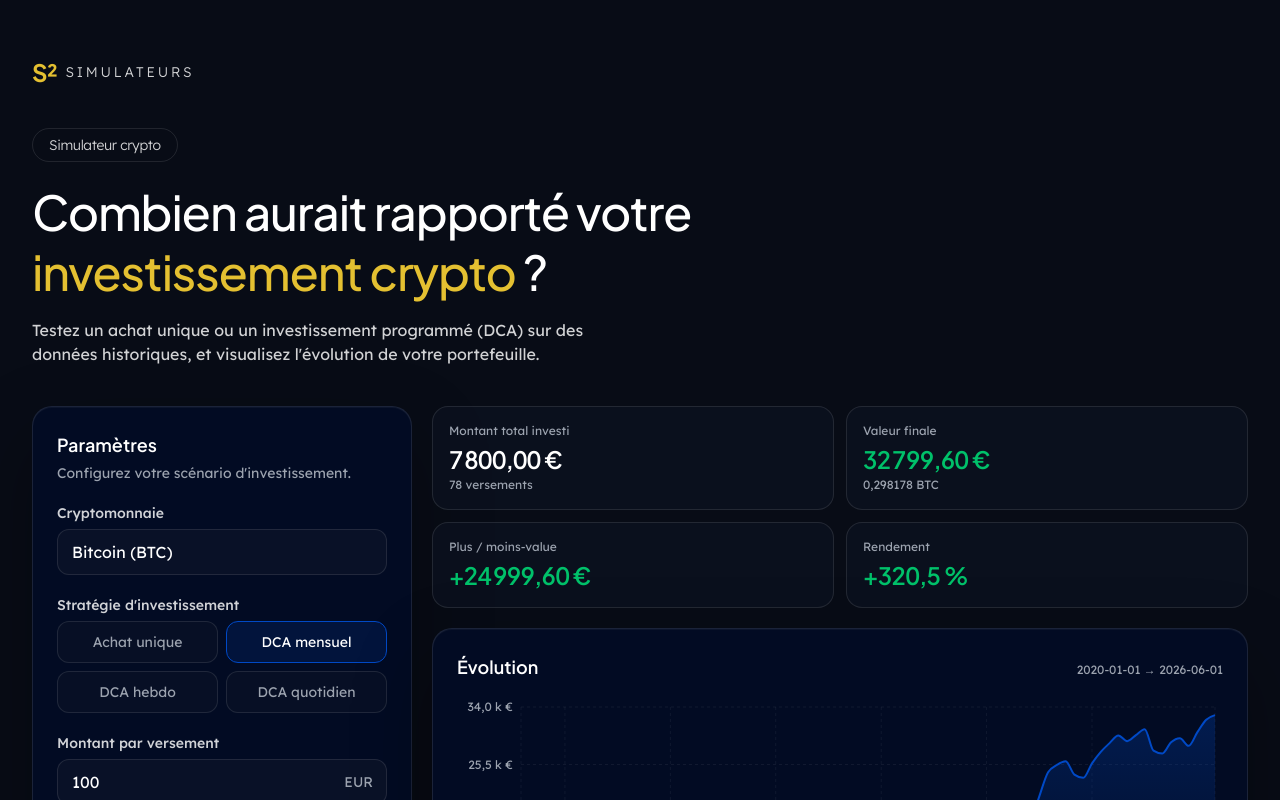
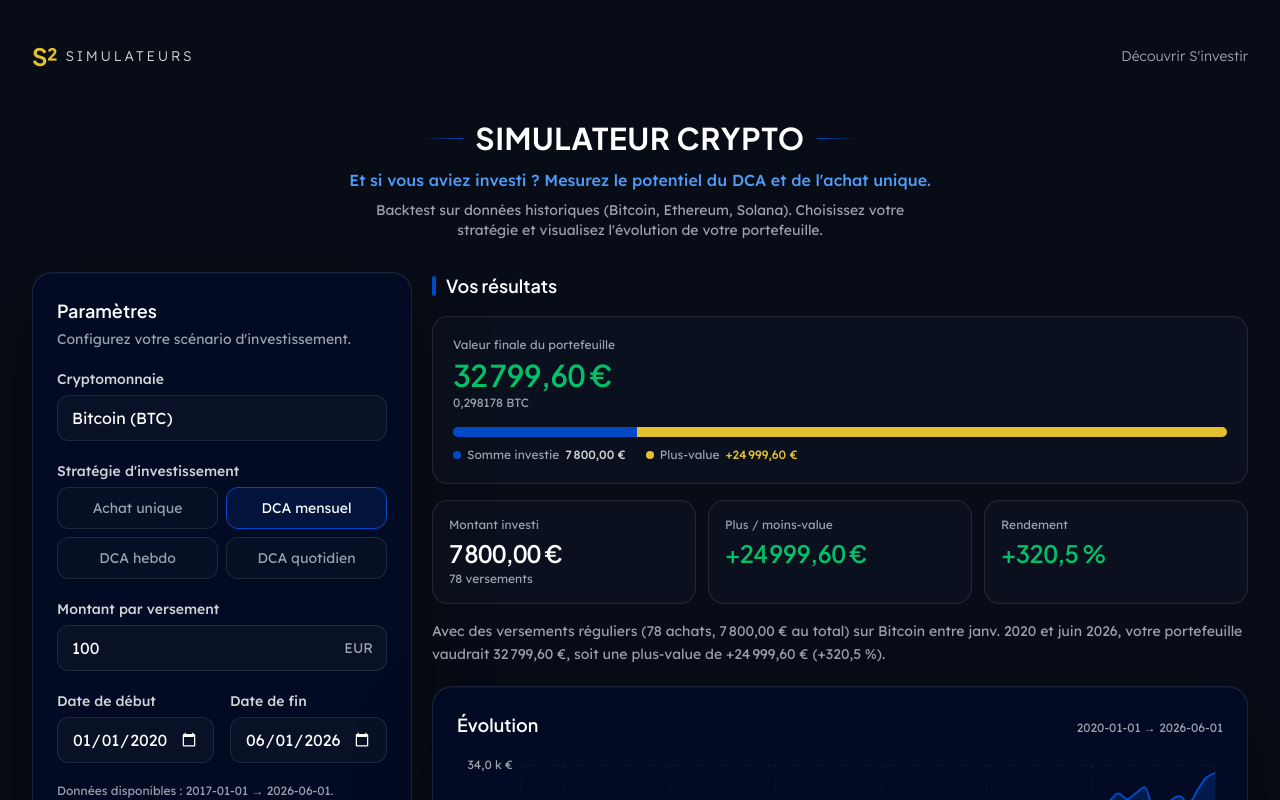
Before and after one commit to nicolasthiebautgeorge-ctrl/simulateur-crypto-sinvestir, a Next.js app in the folder app/: page / in a window 1280 px wide. Shown: the top 800 px of the page. Built offline with nearby package versions, Linux system fonts and the light colour scheme.

Commit message:
feat(ui): refonte resultats + en-tete fidele au design S'investir
Barre empilee investi/plus-value, en-tete a accent bleu, phrase de synthese, titre de section centre en majuscules + sous-titre bleu, top bar avec lien S'investir.

```diff
--- a/app/src/app/globals.css
+++ b/app/src/app/globals.css
@@ -20,6 +20,7 @@
   /* Marque & accents */
   --color-brand: #0049c6;
   --color-brand-deep: #2945a8;
+  --color-brand-light: #4f9cf9;
   --color-focus: #1098f7;
   --color-gold: #e4c031;
   --color-gold-hi: #ffea8f;
--- a/app/src/app/page.tsx
+++ b/app/src/app/page.tsx
@@ -2,30 +2,44 @@ import { CryptoSimulator } from "@/components/simulator/CryptoSimulator";
 
 export default function Home() {
   return (
-    <main className="mx-auto w-full max-w-[var(--container-page)] px-5 py-10 sm:px-8 sm:py-14">
-      <header className="flex items-center gap-2">
-        <span className="font-display text-2xl font-bold text-gold">S&sup2;</span>
-        <span className="text-sm font-light uppercase tracking-[0.2em] text-text-subtle">
-          Simulateurs
-        </span>
+    <main className="mx-auto w-full max-w-[var(--container-page)] px-5 py-8 sm:px-8 sm:py-10">
+      <header className="flex items-center justify-between">
+        <div className="flex items-center gap-2">
+          <span className="font-display text-2xl font-bold text-gold">
+            S&sup2;
+          </span>
+          <span className="text-sm font-light uppercase tracking-[0.2em] text-text-subtle">
+            Simulateurs
+          </span>
+        </div>
+        <a
+          href="https://sinvestir.fr"
+          target="_blank"
+          rel="noopener noreferrer"
+          className="text-sm font-light text-text-muted transition-colors hover:text-text"
+        >
+          Découvrir S&apos;investir
+        </a>
       </header>
 
-      <section className="mt-10 max-w-2xl">
-        <span className="inline-flex items-center rounded-full border border-white/10 px-4 py-1.5 text-sm font-light tracking-tight text-text-subtle">
-          Simulateur crypto
-        </span>
-        <h1 className="mt-5 font-display text-3xl font-medium leading-tight tracking-tight sm:text-5xl">
-          Combien aurait rapporté votre{" "}
-          <span className="text-gold">investissement crypto</span> ?
-        </h1>
-        <p className="mt-4 max-w-xl text-base text-text-subtle">
-          Testez un achat unique ou un investissement programmé (DCA) sur des
-          données historiques, et visualisez l&apos;évolution de votre
-          portefeuille.
+      <section className="mt-12 text-center">
+        <div className="flex items-center justify-center gap-3">
+          <span className="hidden h-px w-10 bg-gradient-to-r from-transparent to-brand sm:block" />
+          <h1 className="font-display text-2xl font-bold uppercase tracking-wide sm:text-3xl">
+            Simulateur Crypto
+          </h1>
+          <span className="hidden h-px w-10 bg-gradient-to-l from-transparent to-brand sm:block" />
+        </div>
+        <p className="mt-3 text-base font-medium text-brand-light">
+          Et si vous aviez investi ? Mesurez le potentiel du DCA et de l&apos;achat unique.
+        </p>
+        <p className="mx-auto mt-2 max-w-xl text-sm text-text-muted">
+          Backtest sur données historiques (Bitcoin, Ethereum, Solana). Choisissez votre
+          stratégie et visualisez l&apos;évolution de votre portefeuille.
         </p>
       </section>
 
-      <section className="mt-10">
+      <section className="mt-8">
         <CryptoSimulator />
       </section>
     </main>
--- a/app/src/components/simulator/ResultsCards.tsx
+++ b/app/src/components/simulator/ResultsCards.tsx
@@ -1,6 +1,7 @@
 import type { SimulationResult } from "@/lib/simulation/types";
 import {
   formatCurrency,
+  formatDateLabel,
   formatPercent,
   formatQuantity,
   formatSignedCurrency,
@@ -11,25 +12,107 @@ interface ResultsCardsProps {
   result: SimulationResult;
 }
 
-interface StatProps {
+/** En-tête de section avec barre d'accent verticale bleue (style S'investir). */
+function SectionHeading({ children }: { children: React.ReactNode }) {
+  return (
+    <div className="flex items-center gap-2.5">
+      <span className="h-5 w-1 rounded-full bg-brand" />
+      <h2 className="font-display text-lg font-semibold">{children}</h2>
+    </div>
+  );
+}
+
+interface MiniStatProps {
   label: string;
   value: string;
   sub?: string;
   tone?: "neutral" | "gain" | "loss";
 }
 
-function Stat({ label, value, sub, tone = "neutral" }: StatProps) {
+function MiniStat({ label, value, sub, tone = "neutral" }: MiniStatProps) {
   const valueColor =
     tone === "gain" ? "text-success" : tone === "loss" ? "text-error" : "text-text";
   return (
     <div className="rounded-2xl border border-white/10 bg-surface-soft/40 p-4">
       <p className="text-xs text-text-muted">{label}</p>
-      <p className={`mt-1 font-display text-xl font-semibold tracking-tight tabular-nums sm:text-2xl ${valueColor}`}>
+      <p
+        className={`mt-1 font-display text-xl font-semibold tracking-tight tabular-nums sm:text-2xl ${valueColor}`}
+      >
         {value}
       </p>
       {sub ? <p className="mt-0.5 text-xs text-text-muted">{sub}</p> : null}
     </div>
   );
+}
+
+/** Barre empilée : part investie vs plus-value (gain) ou valeur restante vs perte (perte). */
+function CompositionBar({ result }: { result: SimulationResult }) {
+  const { currency, totalInvested, finalValue, profit } = result;
+  const isGain = profit >= 0;
+  const total = isGain ? finalValue : totalInvested;
+  const safeTotal = total > 0 ? total : 1;
+
+  const primaryPct = (isGain ? totalInvested : finalValue) / safeTotal * 100;
+  const accentPct = Math.max(0, 100 - primaryPct);
+
+  return (
+    <div className="mt-4">
+      <div className="flex h-2.5 w-full overflow-hidden rounded-full bg-white/5">
+        <div
+          className="h-full bg-brand"
+          style={{ width: `${primaryPct}%` }}
+          aria-hidden
+        />
+        <div
+          className={`h-full ${isGain ? "bg-gold" : "bg-error"}`}
+          style={{ width: `${accentPct}%` }}
+          aria-hidden
+        />
+      </div>
+      <div className="mt-2.5 flex flex-wrap gap-x-5 gap-y-1 text-xs">
+        <span className="inline-flex items-center gap-1.5 text-text-muted">
+          <span className="h-2 w-2 rounded-full bg-brand" />
+          {isGain ? "Somme investie" : "Valeur restante"}{" "}
+          <span className="font-medium text-text-subtle">
+            {formatCurrency(isGain ? totalInvested : finalValue, currency)}
+          </span>
+        </span>
+        <span className="inline-flex items-center gap-1.5 text-text-muted">
+          <span className={`h-2 w-2 rounded-full ${isGain ? "bg-gold" : "bg-error"}`} />
+          {isGain ? "Plus-value" : "Perte"}{" "}
+          <span
+            className={`font-medium ${isGain ? "text-gold" : "text-error"}`}
+          >
+            {formatSignedCurrency(profit, currency)}
+          </span>
+        </span>
+      </div>
+    </div>
+  );
+}
+
+function buildSummary(result: SimulationResult): string {
+  const { currency, totalInvested, finalValue, profit, profitPct } = result;
+  const name = CRYPTOS[result.crypto].name;
+  const start = formatDateLabel(result.effectiveRange.start);
+  const end = formatDateLabel(result.effectiveRange.end);
+
+  const strategy =
+    result.frequency === "one-shot"
+      ? `un investissement unique de ${formatCurrency(totalInvested, currency)}`
+      : `des versements réguliers (${result.purchases} achats, ${formatCurrency(
+          totalInvested,
+          currency,
+        )} au total)`;
+
+  const verb = profit >= 0 ? "une plus-value" : "une moins-value";
+
+  return `Avec ${strategy} sur ${name} entre ${start} et ${end}, votre portefeuille vaudrait ${formatCurrency(
+    finalValue,
+    currency,
+  )}, soit ${verb} de ${formatSignedCurrency(profit, currency)} (${formatPercent(
+    profitPct,
+  )}).`;
 }
 
 export function ResultsCards({ result }: ResultsCardsProps) {
@@ -44,28 +127,47 @@ export function ResultsCards({ result }: ResultsCardsProps) {
       : `${result.purchases} versements`;
 
   return (
-    <div className="grid grid-cols-1 gap-3 sm:grid-cols-2">
-      <Stat
-        label="Montant total investi"
+    <div className="flex flex-col gap-4">
+      <SectionHeading>Vos résultats</SectionHeading>
+
+      {/* Carte principale : valeur finale + composition */}
+      <div className="rounded-2xl border border-white/10 bg-surface-soft/40 p-5">
+        <p className="text-xs text-text-muted">Valeur finale du portefeuille</p>
+        <p
+          className={`mt-1 font-display text-3xl font-semibold tracking-tight tabular-nums ${
+            isGain ? "text-success" : "text-error"
+          }`}
+        >
+          {formatCurrency(result.finalValue, currency)}
+        </p>
+        <p className="mt-0.5 text-xs text-text-muted">
+          {formatQuantity(result.quantity)} {symbol}
+        </p>
+        <CompositionBar result={result} />
+      </div>
+
+      {/* Indicateurs secondaires */}
+      <div className="grid grid-cols-1 gap-3 sm:grid-cols-3">
+        <MiniStat
+          label="Montant investi"
           value={formatCurrency(result.totalInvested, currency)}
           sub={purchasesLabel}
         />
-      <Stat
-        label="Valeur finale"
-        value={formatCurrency(result.finalValue, currency)}
-        sub={`${formatQuantity(result.quantity)} ${symbol}`}
-        tone={tone}
-      />
-      <Stat
+        <MiniStat
           label="Plus / moins-value"
           value={formatSignedCurrency(result.profit, currency)}
           tone={tone}
         />
-      <Stat
+        <MiniStat
           label="Rendement"
           value={formatPercent(result.profitPct)}
           tone={tone}
         />
       </div>
+
+      <p className="text-sm leading-relaxed text-text-muted">
+        {buildSummary(result)}
+      </p>
+    </div>
   );
 }
```
Lines whose indentation alone changed are shown as unchanged.
